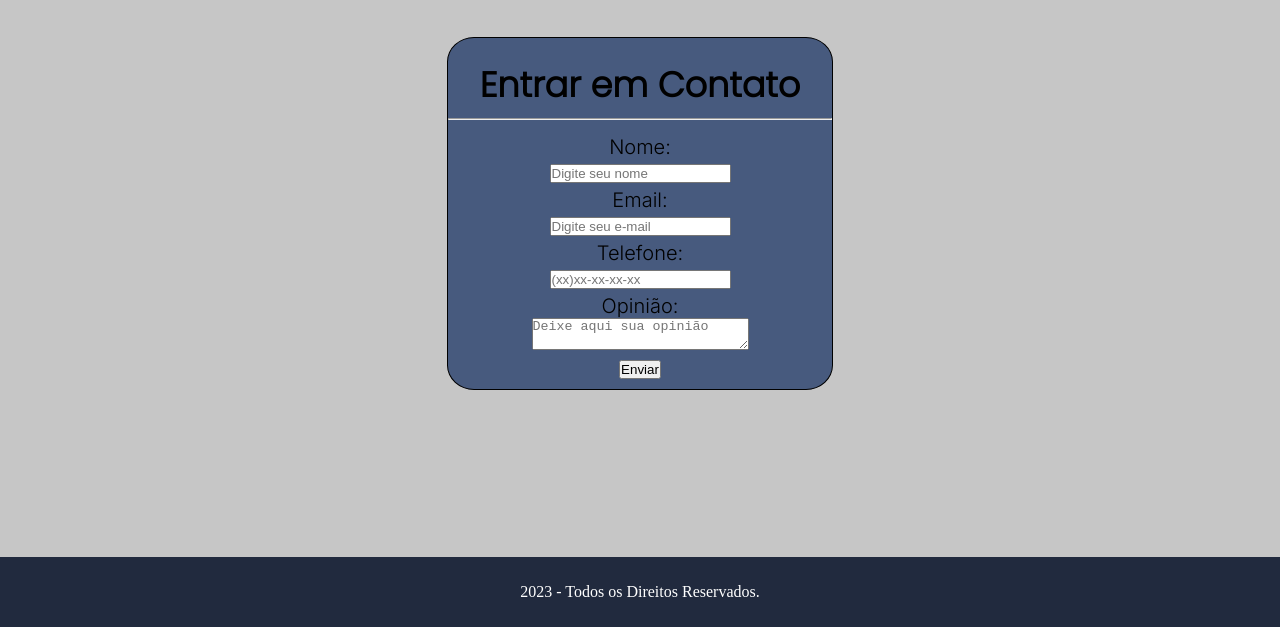
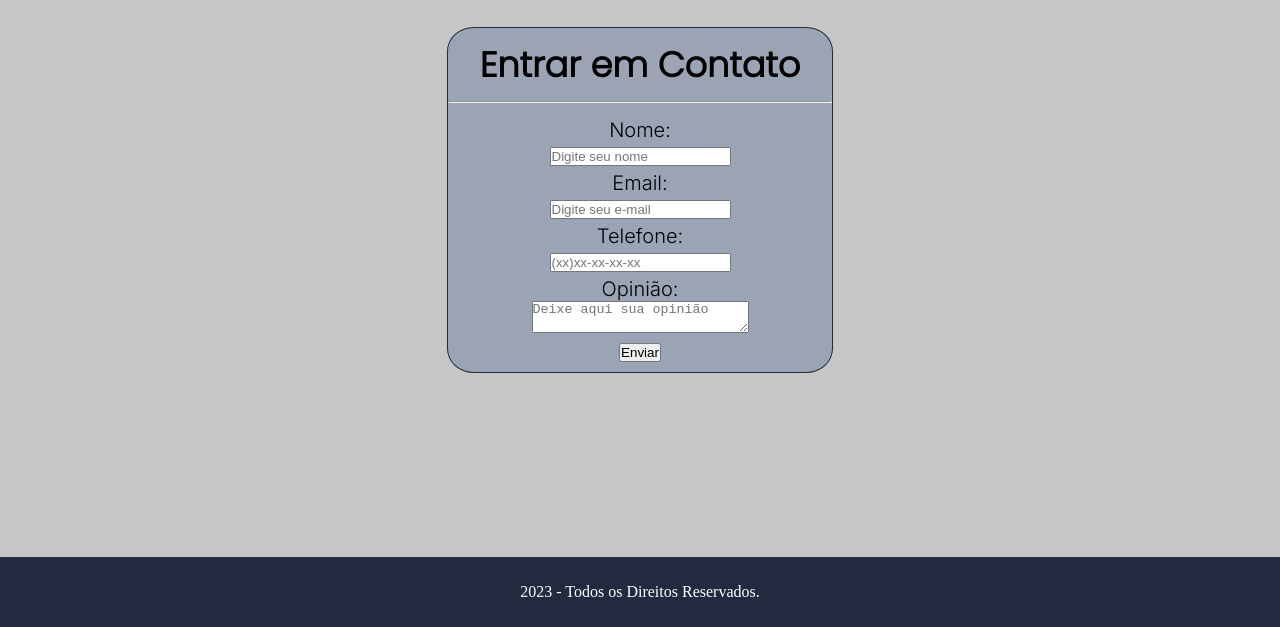
Before and after one commit to garcia2202/sprin2-front, a plain HTML site: page pages/contato.html in a window 1280 px wide. Shown: the part 173-800 px from the top of the page. Drawn offline with Linux system fonts and the light colour scheme.

Commit message:
corrigido css do formulario

```diff
--- a/styles.css
+++ b/styles.css
@@ -64,7 +64,8 @@ footer{
     font-family: 'Poppins', sans-serif;
     font-size: 35px;
     text-align: center;
-    margin: 20px 0 7px 0;
+    margin: 10px 0 10px 0;
+
 }
 
 .container{
@@ -108,8 +109,8 @@ footer{
 
 #container_form {
     width: 30%;
-    background-color: #475a7e;
-    border: 1px solid black;
+    background-color: #9BA4B5;
+    border: 1px solid #212A3E;
     border-radius: 7%;
 }
 
@@ -121,7 +122,7 @@ footer{
     display: flex;
     justify-content: center;
     align-items: center;
-    margin-top: 40px;
+    margin-top: 30px;
 }
 
 .container p {
```
